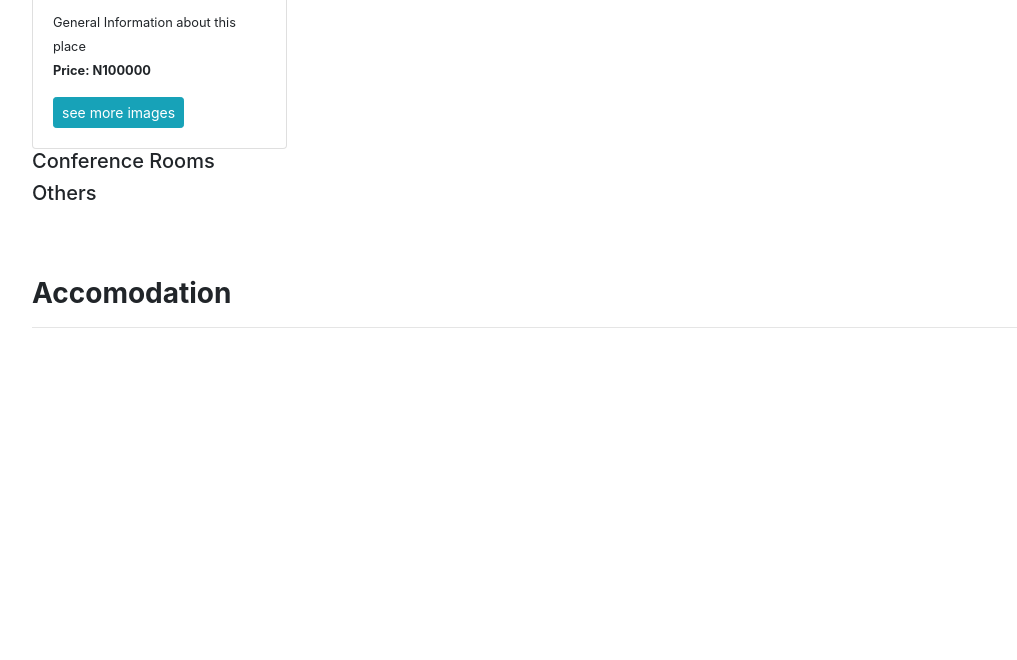
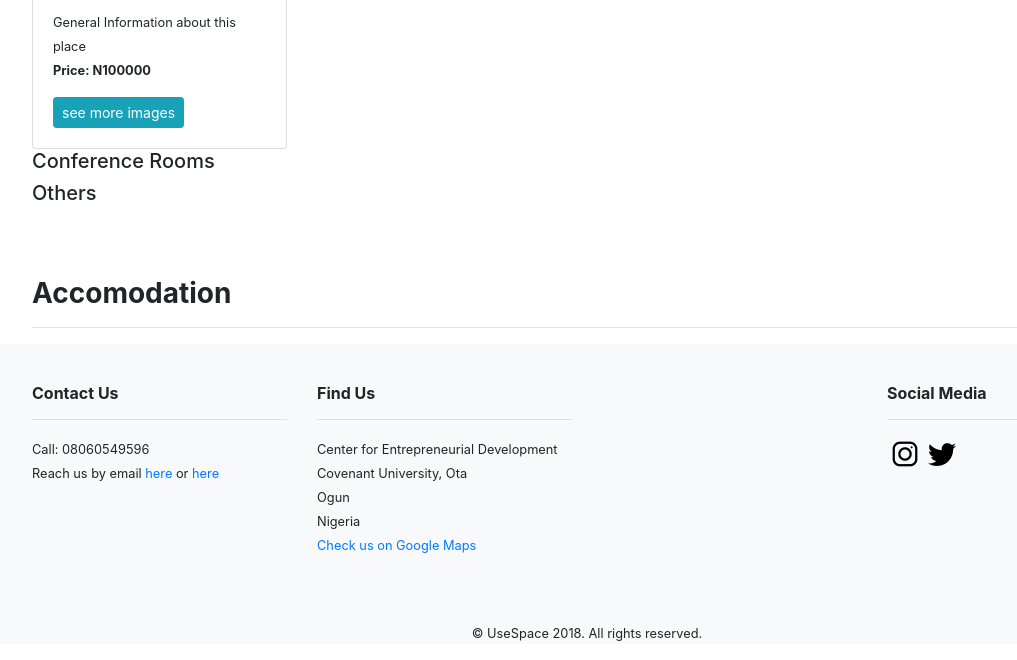
Before and after one commit to UseSpaceCU/usespacecu.github.io, a plain HTML site: page locations.html in a window 1280 px wide. Shown: the part 600-1260 px from the top of the page, without its empty margins (53-1070 px from the left). Before the commit the page ends 944 px from the top, so only its background shows below. Drawn offline with Linux system fonts and the light colour scheme.

Commit message:
Updated Footer

```diff
--- a/index.html
+++ b/index.html
@@ -316,9 +316,9 @@
                         <hr />
                     </h6>
                     <p>
-                        <a href=""><img src="images/icons/Instagram_36px.png"></a>
-                        <a href=""><img src="images/icons/Twitter_28px.png"></a>
-                        <a href=""><img src="images/icons/Facebook_26px.png"></a>
+                        <a href="https://www.instagram.com/usespacecu/"><img src="images/icons/Instagram_36px.png"></a>
+                        <a href="https://twitter.com/UseSpaceCU"><img src="images/icons/Twitter_28px.png"></a>
+                        <!--<a href=""><img src="images/icons/Facebook_26px.png"></a>-->
                     </p>
                 </div>
             </div>
--- a/locations.html
+++ b/locations.html
@@ -162,4 +162,48 @@
 
 </body>
 
+<footer>
+    <div class="bg-light">
+        <div class="container">
+            <p><br /></p>
+            <div class="row">
+
+                <!------Contact Us------>
+                <div class="col-3">
+                    <h6><strong>Contact Us</strong>
+                        <hr />
+                    </h6>
+                    <p><small>Call: 08060549596<br />Reach us by email <a href="mailto:adeola.oyebode@covenantuniversity.edu.ng">here</a> or <a href="mailto:usespacecu@gmail.com">here</a><br /><br /></small></p>
+                </div>
+
+                <!------Find Us------>
+                <div class="col-3">
+                    <h6><strong>Find Us</strong>
+                        <hr />
+                    </h6>
+                    <p><small>Center for Entrepreneurial Development<br />Covenant University, Ota<br />Ogun<br />Nigeria<br>
+                            <a href="https://goo.gl/maps/W1YpqnTRMGp">Check us on Google Maps</a></small></p>
+                </div>
+
+                <div class="col-3"></div>
+
+                <!------Social Media----->
+                <div class="col-3">
+                    <h6><strong>Social Media</strong>
+                        <hr />
+                    </h6>
+                    <p>
+                        <a href="https://www.instagram.com/usespacecu/"><img src="images/icons/Instagram_36px.png"></a>
+                        <a href="https://twitter.com/UseSpaceCU"><img src="images/icons/Twitter_28px.png"></a>
+                        <!--<a href=""><img src="images/icons/Facebook_26px.png"></a>-->
+                    </p>
+                </div>
+            </div>
+            <div class="text-center">
+                <p class="text-sm"><br /><br /><small>&copy; UseSpace 2018. All rights reserved.</small><br /></p>
+            </div>
+        </div>
+    </div>
+</footer>
+
 </html>
```
